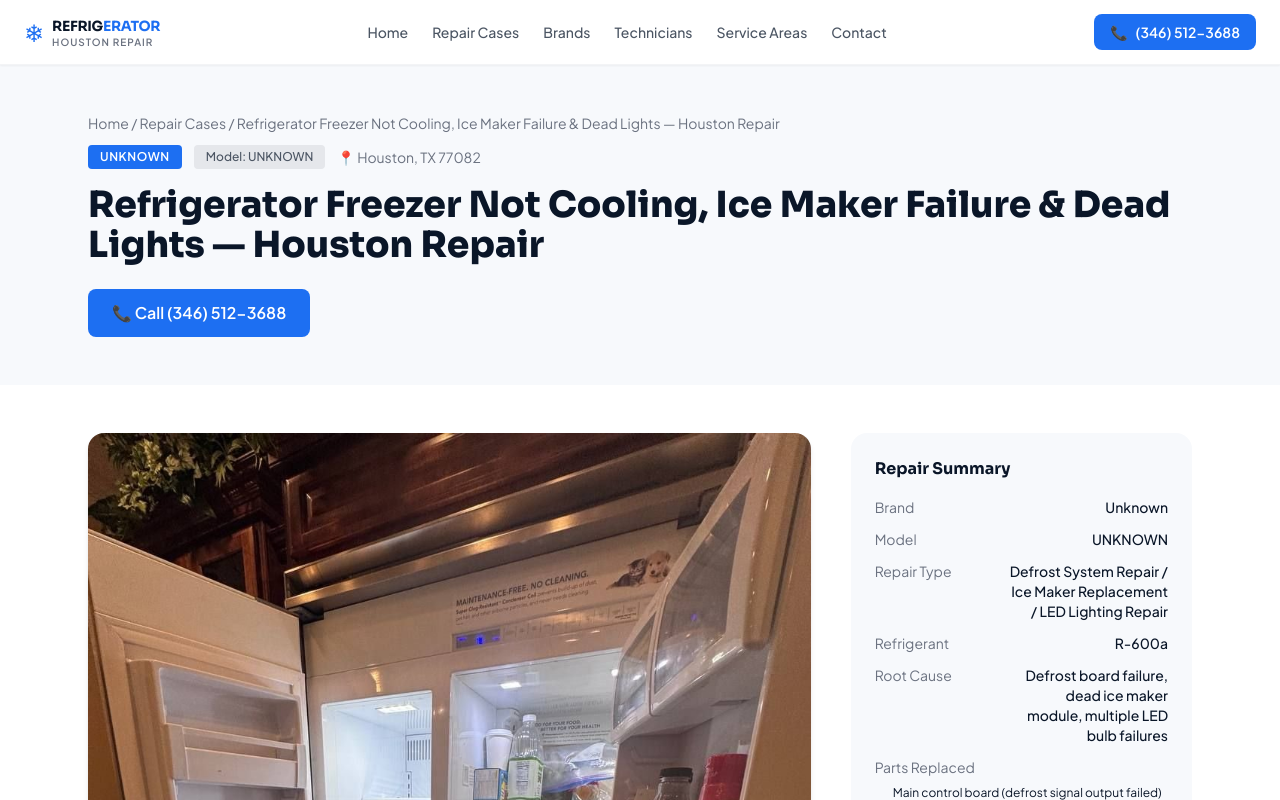
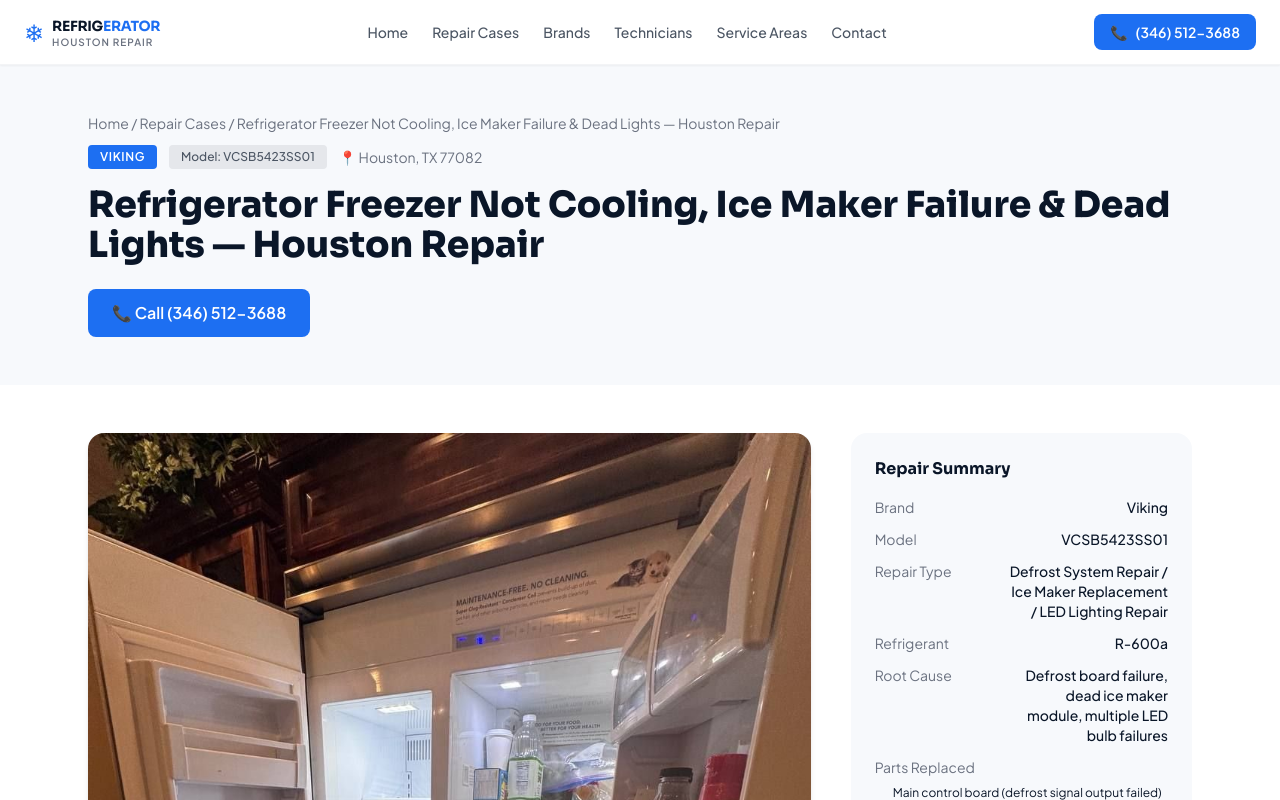
Before and after one commit to SerhiiTa/-refrigerator-houston-repair, a Next.js app: page /repair-cases/refrigerator-freezer-not-cooling-icemaker-lights-houston in a window 1280 px wide. Shown: the top 800 px of the page. Built offline with nearby package versions, Linux system fonts and the light colour scheme.

Commit message:
fix viking repair case - brand and model

```diff
--- a/src/app/repair-cases/refrigerator-freezer-not-cooling-icemaker-lights-houston/page.tsx
+++ b/src/app/repair-cases/refrigerator-freezer-not-cooling-icemaker-lights-houston/page.tsx
@@ -6,9 +6,9 @@
   "title": "Refrigerator Freezer Not Cooling, Ice Maker Failure & Dead Lights — Houston Repair",
   "metaTitle": "Refrigerator Freezer Not Cooling & Ice Maker Repair — Houston, TX 77082 | Refrigerator Repair",
   "metaDescription": "Freezer not cooling, ice maker dead, and fresh food lights out — expert repair in Houston 77082. Defrost board, ice maker & LED bulbs replaced. Fixed same day.",
-  "brand": "Unknown",
-  "brandSlug": null,
-  "model": "UNKNOWN",
+  "brand": "Viking",
+  "brandSlug": "viking",
+  "model": "VCSB5423SS01",
   "city": "Houston",
   "areaSlug": "houston",
   "zip": "77082",
--- a/src/data/repairCases.ts
+++ b/src/data/repairCases.ts
@@ -286,9 +286,9 @@
   },
   {
     slug: 'refrigerator-freezer-not-cooling-icemaker-lights-houston',
-    brand: 'Unknown',
-    brandSlug: null,
-    model: 'UNKNOWN',
+    brand: 'Viking',
+    brandSlug: 'viking',
+    model: 'VCSB5423SS01',
     city: 'Houston',
     area: 'Houston',
     areaSlug: 'houston',
```
